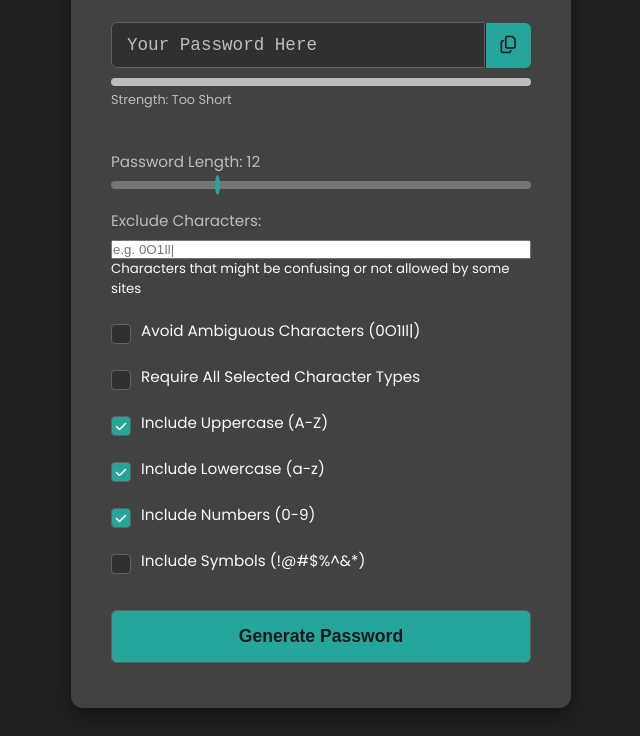
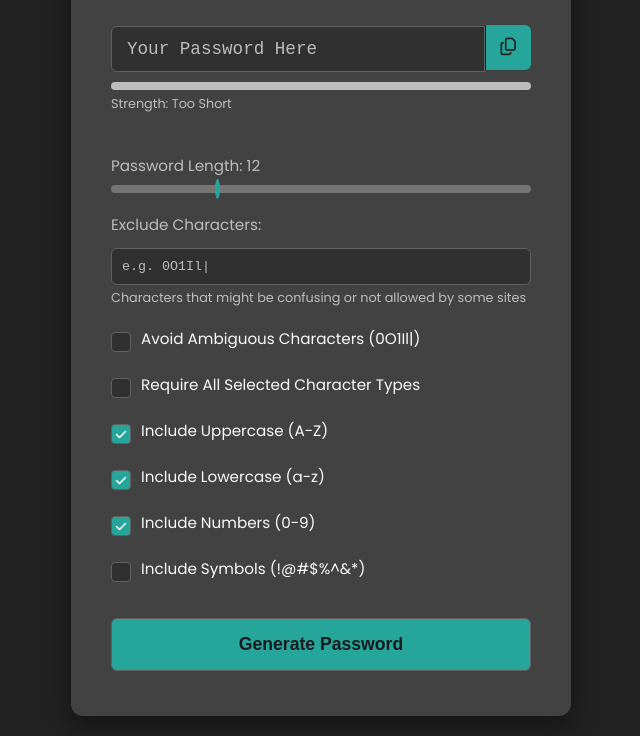
Before and after one commit to polskapeeps/PassLock, a plain HTML site: page index.html in a window 1280 px wide. Shown: the part 101-837 px from the top of the page, without its empty margins (319-959 px from the left). Drawn offline with Linux system fonts and the light colour scheme.

Commit message:
configured style totheme

```diff
--- a/style.css
+++ b/style.css
@@ -159,6 +159,28 @@ h1 {
   color: var(--primary-hover);
 }
 
+
+.option-description {
+  display: block;
+  color: var(--text-muted);
+  font-size: 0.8rem;
+  margin-top: 4px;
+}
+
+input[type="text"] {
+  width: 100%;
+  padding: 10px;
+  border: 1px solid var(--border-color);
+  background-color: var(--input-bg);
+  color: var(--text-color);
+  border-radius: 6px;
+  margin-top: 4px;
+  font-family: "Courier New", Courier, monospace;
+}
+
+input[type="text"]::placeholder {
+  color: var(--text-muted);
+}
 input[type="range"] {
   -webkit-appearance: none;
   appearance: none;
```
